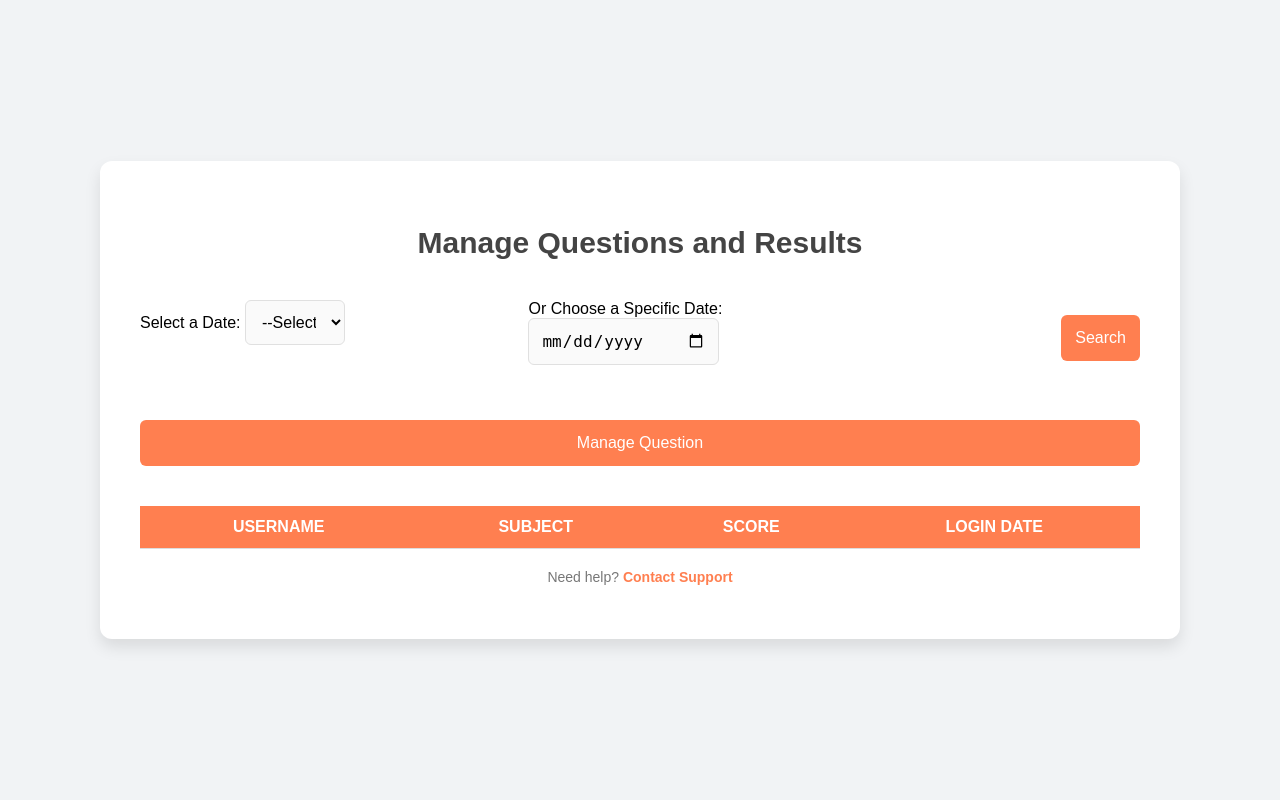
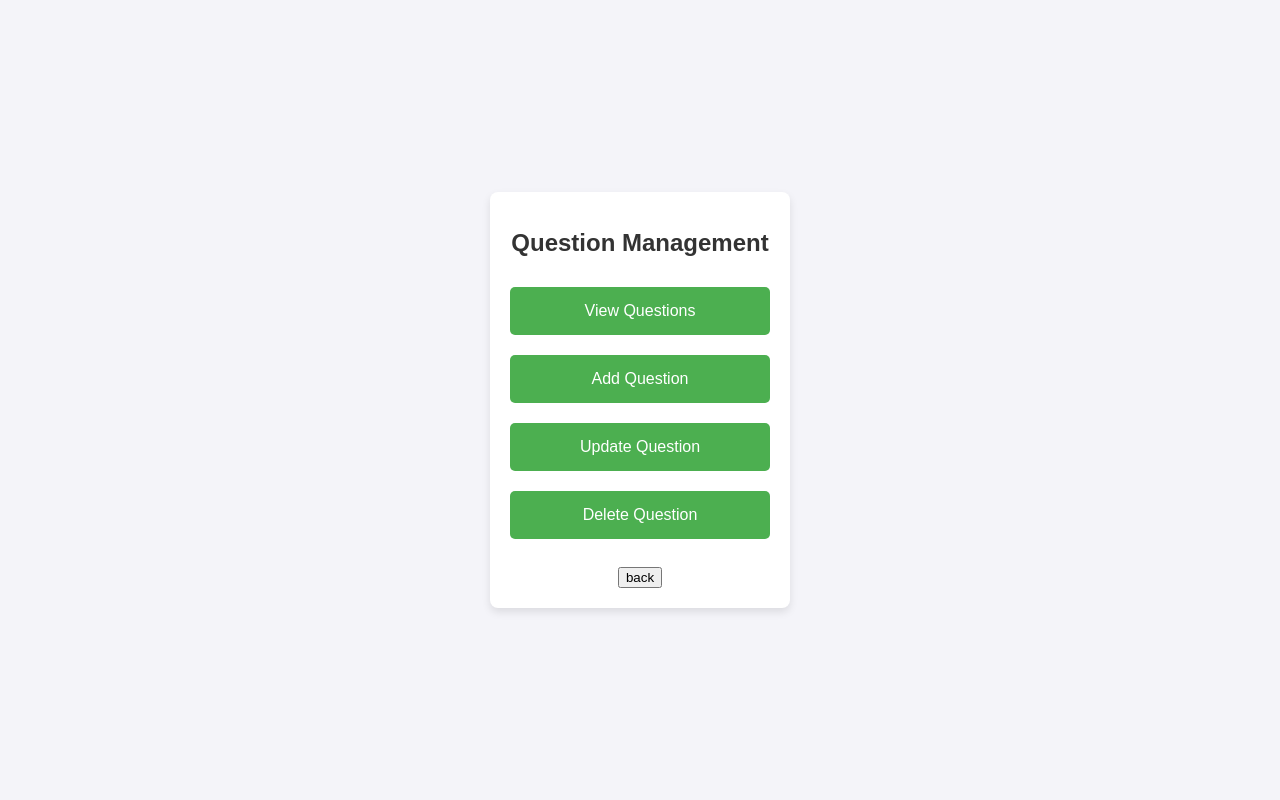
Before and after one commit to Utkarsh0682/Online-Exam-Portal, a Django app: page /examapp/dashboard/ in a window 1280 px wide. Run offline with Django 5.2, Linux system fonts and the light colour scheme; lists and menus that the app fills with data are empty.

Commit message:
Update dashboard.html

```diff
--- a/template/onlineexam/dashboard.html
+++ b/template/onlineexam/dashboard.html
@@ -3,207 +3,72 @@
 <head>
     <meta charset="UTF-8">
     <meta name="viewport" content="width=device-width, initial-scale=1.0">
-    <title>Manage Questions and Results</title>
+    <title>Document</title>
     <style>
-        /* Global Styles */
+        /* General page style */
         body {
             font-family: 'Arial', sans-serif;
-            background-color: #f1f3f5;
-            margin: 0;
-            padding: 0;
+            background-color: #f4f4f9;
             display: flex;
             justify-content: center;
             align-items: center;
             height: 100vh;
+            margin: 0;
         }
 
-        /* Main container */
-        .container {
-            width: 100%;
-            max-width: 1000px;
-            padding: 40px;
+        /* Form container */
+        form {
             background-color: #ffffff;
-            border-radius: 12px;
-            box-shadow: 0 8px 16px rgba(0, 0, 0, 0.1);
+            padding: 20px;
+            border-radius: 8px;
+            box-shadow: 0 4px 8px rgba(0, 0, 0, 0.1);
+            text-align: center;
+            width: 300px;
+            box-sizing: border-box;
         }
 
-        /* Heading */
-        h2 {
-            text-align: center;
-            font-size: 30px;
-            color: #444;
-            font-weight: bold;
-            margin-bottom: 40px;
+        /* Buttons style */
+        button {
+            background-color: #4CAF50;
+            color: white;
+            border: none;
+            padding: 15px 20px;
+            margin: 10px 0;
+            width: 100%;
+            cursor: pointer;
+            font-size: 16px;
+            border-radius: 5px;
+            transition: background-color 0.3s ease;
         }
 
-        /* Form Container */
-        .form-container {
-            display: flex;
-            flex-wrap: wrap;
-            gap: 20px;
-            justify-content: space-between;
-            margin-bottom: 40px;
+        /* Button hover effect */
+        button:hover {
+            background-color: #45a049;
         }
 
-        .form-container select,
-        .form-container input[type="date"] {
-            width: 45%;
-            padding: 12px;
-            border-radius: 6px;
-            border: 1px solid #e0e0e0;
-            font-size: 16px;
-            background-color: #fafafa;
-            transition: all 0.3s ease;
+        /* Button active state */
+        button:active {
+            background-color: #388e3c;
         }
 
-        .form-container select:focus,
-        .form-container input[type="date"]:focus {
-            border-color: #ff7f50;
-            outline: none;
-        }
-
-        .form-container input[type="submit"] {
-            background-color: #ff7f50;
-            color: white;
-            padding: 14px;
-            border: none;
-            border-radius: 6px;
-            cursor: pointer;
-            font-size: 16px;
-            width: 100%;
-            margin-top: 15px;
-        }
-
-        .form-container input[type="submit"]:hover {
-            background-color: #ff5722;
-        }
-
-        /* Table Styles */
-        table {
-            width: 100%;
-            border-collapse: collapse;
-            margin-top: 20px;
-        }
-
-        th, td {
-            padding: 12px;
-            text-align: center;
-            border-bottom: 1px solid #ddd;
-        }
-
-        th {
-            background-color: #ff7f50;
-            color: white;
-            font-size: 16px;
-            text-transform: uppercase;
-        }
-
-        td {
-            color: #555;
-            font-size: 14px;
-        }
-
-        tr:nth-child(even) {
-            background-color: #fafafa;
-        }
-
-        tr:hover {
-            background-color: #f1f1f1;
-        }
-
-        /* Footer Section */
-        .form-footer {
-            text-align: center;
-            margin-top: 20px;
-            font-size: 14px;
-            color: #777;
-        }
-
-        .form-footer a {
-            color: #ff7f50;
-            text-decoration: none;
-            font-weight: bold;
-        }
-
-        /* Responsive Design */
-        @media (max-width: 768px) {
-            .form-container {
-                flex-direction: column;
-            }
-
-            .form-container select,
-            .form-container input[type="date"] {
-                width: 100%;
-                margin-bottom: 10px;
-            }
-
-            .form-container input[type="submit"] {
-                margin-top: 15px;
-            }
+        /* Title style */
+        h1 {
+            color: #333;
+            font-size: 24px;
+            margin-bottom: 20px;
         }
     </style>
 </head>
 <body>
+    <form>
+        <h1>Question Management</h1>
+        <button formaction="/examapp/viewquestion/">View Questions</button>
+        <button formaction="/examapp/addquestion/">Add Question</button>
+        <button formaction="/examapp/updatequestion/">Update Question</button>
+        <button formaction="/examapp/deletequestion/">Delete Question</button><br><br>
 
-    <div class="container">
-        <h2>Manage Questions and Results</h2>
-        <form method="post">
-            {% csrf_token %}
-
-            <!-- Date Filter Section -->
-            <div class="form-container">
-                <div>
-                    <label for="date_filter">Select a Date:</label>
-                    <select name="date_filter" id="date_filter">
-                        <option value="">--Select--</option>
-                        <option value="today">Today</option>
-                        <option value="yesterday">Yesterday</option>
-                    </select>
-                </div>
-
-                <div>
-                    <label for="specific_date">Or Choose a Specific Date:</label>
-                    <input type="date" name="specific_date" id="specific_date">
-                </div>
-
-                <div>
-                    <input type="submit" value="Search" formaction="/examapp/result_date/">
-                </div>
-            </div>
-
-            <!-- Search and Navigation Buttons -->
-            <div class="form-container">
-                <input type="submit" value="Manage Question" formaction="/examapp/dashboard/">
-            </div>
-
-            <!-- Table for Data Display -->
-            <table>
-                <thead>
-                    <tr>
-                        <th>Username</th>
-                        <th>Subject</th>
-                        <th>Score</th>
-                        <th>Login Date</th>
-                    </tr>
-                </thead>
-                <tbody>
-                    {% for i in data1 %}
-                    <tr>
-                        <td>{{ i.username }}</td>
-                        <td>{{ i.subject }}</td>
-                        <td>{{ i.score }}</td>
-                        <td>{{ i.login_date }}</td>
-                    </tr>
-                    {% endfor %}
-                </tbody>
-            </table>
-
-            <!-- Footer -->
-            <div class="form-footer">
-                <p>Need help? <a href="#">Contact Support</a></p>
-            </div>
-        </form>
-    </div>
+        <input type="submit" value="back" formaction="/examapp/admin/">
+    </form>
 
 </body>
 </html>
```
